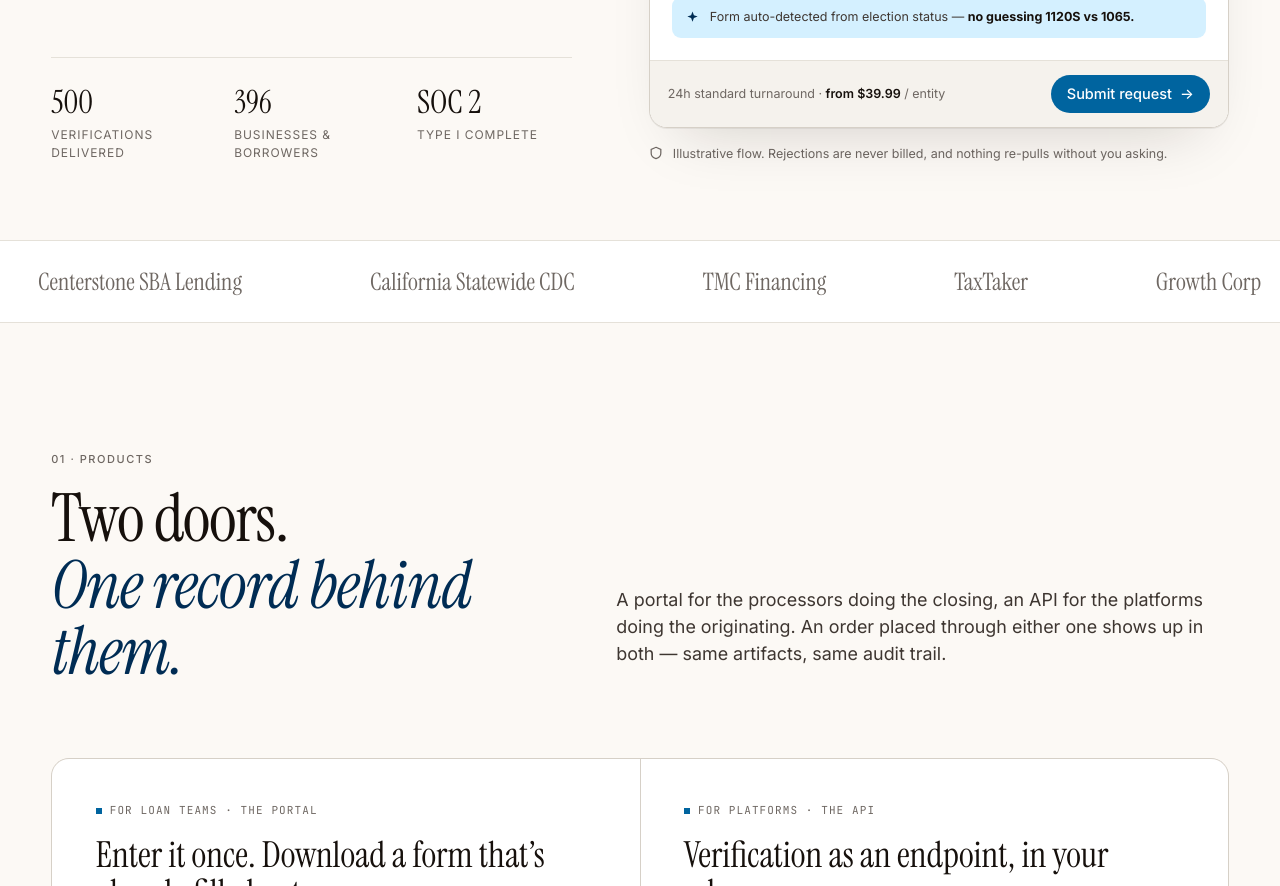
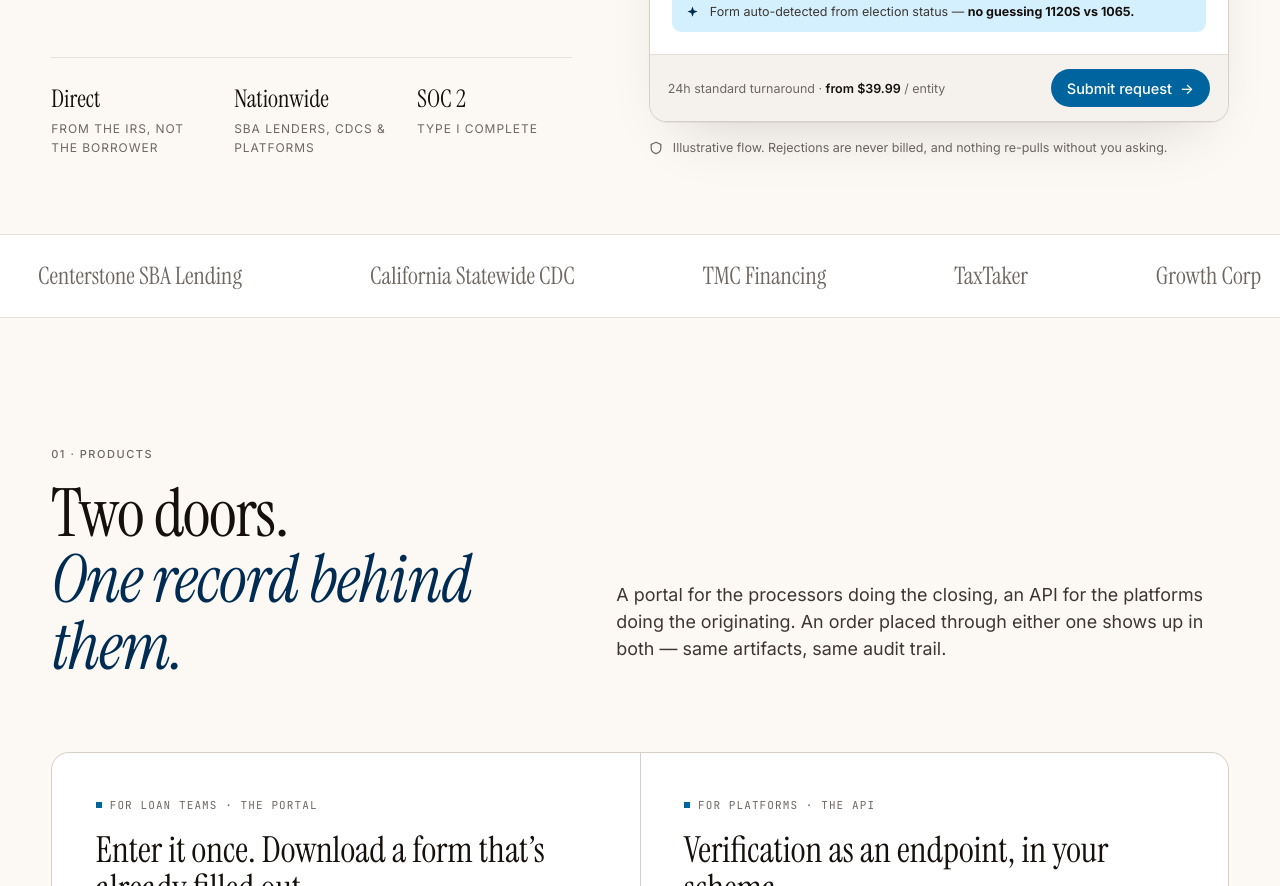
Before and after one commit to moderntax-products/moderntax-landing, a website: page index.html in a window 1280 px wide. Shown: the part 946-1832 px from the top of the page. Drawn offline with Linux system fonts and the light colour scheme; a web font is replaced by a local one.

Commit message:
Hero stats: qualitative proof, no auditable counts
Replaces the numeric stat tiles with positioning claims that carry the
same weight without inviting a "prove it" request:

  500 verifications delivered  -> Direct      / From the IRS, not the borrower
  396 businesses & borrowers   -> Nationwide  / SBA lenders, CDCs & platforms

"Direct" doubles as the status-quo attack in the tile row. SOC 2 Type I
is kept — it is externally attested rather than self-reported.

.hero-stats .num resized for words instead of digits: 32px overflowed
the ~161px column at three-up inside the 540px max-width.

```diff
--- a/index.html
+++ b/index.html
@@ -275,9 +275,13 @@
   }
   .hero-stats .num {
     font-family: var(--serif);
-    font-size: 32px;
-    line-height: 1;
+    /* Sized for words, not digits: these tiles carry qualitative proof
+       ("Direct", "Nationwide") rather than counts, and 32px overflowed the
+       ~161px column at three-up. */
+    font-size: clamp(20px, 1.9vw, 26px);
+    line-height: 1.1;
     color: var(--ink);
+    text-wrap: balance;
   }
   .hero-stats .lbl {
     font-size: 12px; color: var(--ink-3); margin-top: 8px;
@@ -872,12 +876,12 @@
 
         <div class="hero-stats reveal">
           <div>
-            <div class="num">500</div>
-            <div class="lbl">Verifications delivered</div>
+            <div class="num">Direct</div>
+            <div class="lbl">From the IRS, not the borrower</div>
           </div>
           <div>
-            <div class="num">396</div>
-            <div class="lbl">Businesses &amp; borrowers</div>
+            <div class="num">Nationwide</div>
+            <div class="lbl">SBA lenders, CDCs &amp; platforms</div>
           </div>
           <div>
             <div class="num">SOC 2</div>
```
